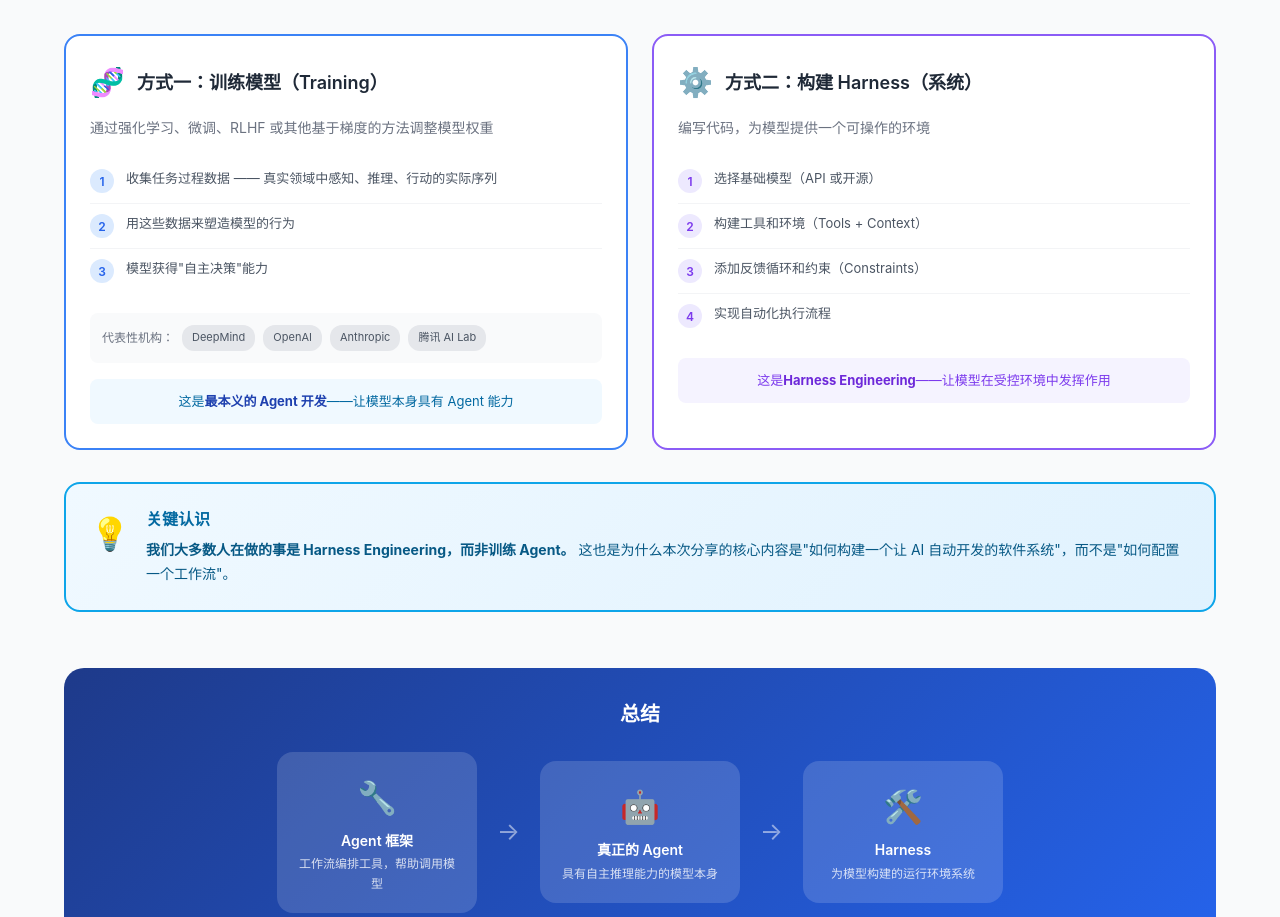
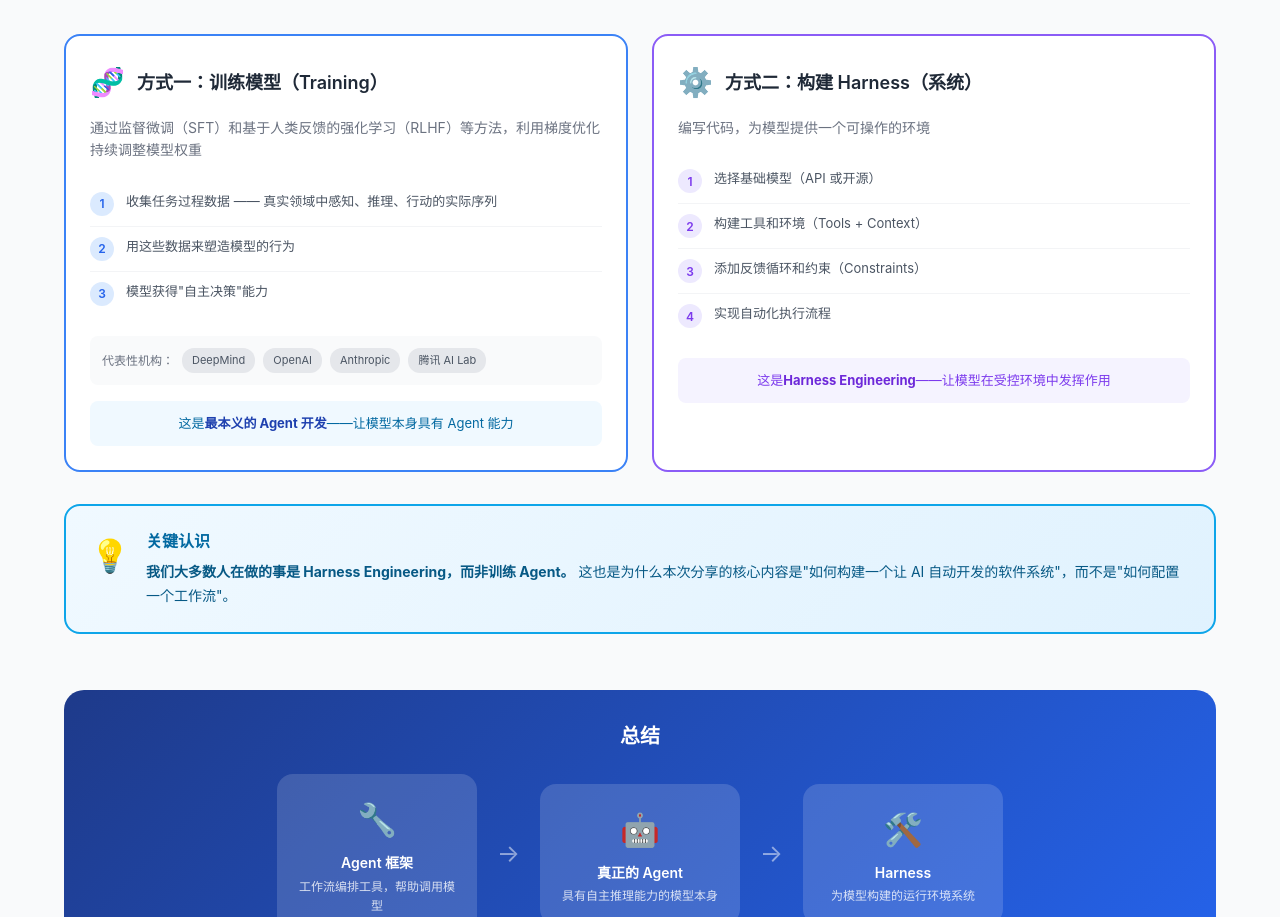
Before and after one commit to StardustXiaoT/harness-engineering-demo, a Vue app: page /agent in a window 1280 px wide. Shown: the part 2343-3260 px from the top of the page. Built offline with nearby package versions, Linux system fonts and the light colour scheme.

Commit message:
feat: 新增愿景页面，优化AI发展页面
- 新增 /vision 愿景页面：用真正的Agent铺满宇宙
- Harness Engineering关键实践扩充为3个核心原则
- Context Engineering增加Tool Calling场景案例
- 修正Agent页面训练模型描述(SFT+RLHF)
- 更新README至v1.6.0

```diff
--- a/src/views/AgentView.vue
+++ b/src/views/AgentView.vue
@@ -134,7 +134,7 @@
             <span class="approach-icon">🧬</span>
             <h3>方式一：训练模型（Training）</h3>
           </div>
-          <p class="approach-desc">通过强化学习、微调、RLHF 或其他基于梯度的方法调整模型权重</p>
+          <p class="approach-desc">通过监督微调（SFT）和基于人类反馈的强化学习（RLHF）等方法，利用梯度优化持续调整模型权重</p>
           <div class="approach-steps">
             <div class="step">
               <span class="step-num">1</span>
```
Also changed, not shown: 1 other file (tests, documents, lock files or other folders).
